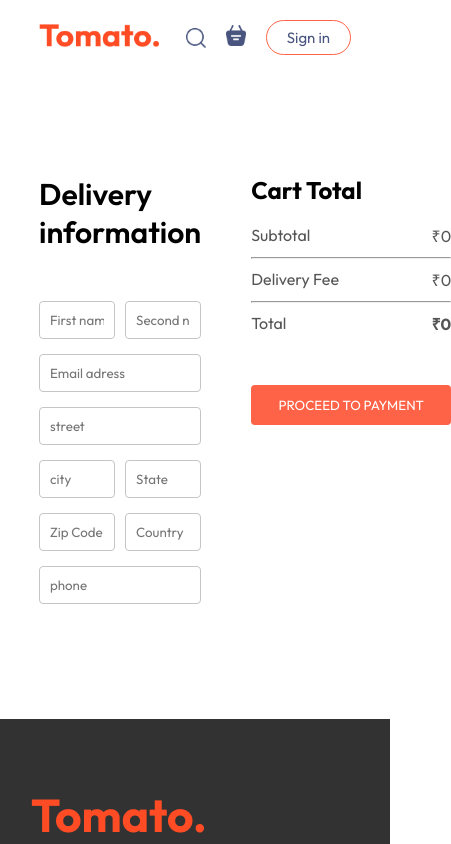
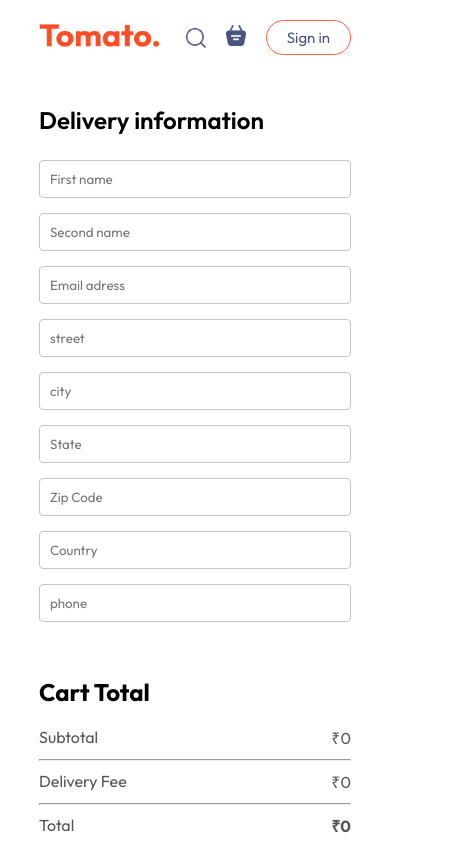
Before and after one commit to dibyendudp12-coder/Food-Delivery-App, a React (Vite) app: page /order in a window 390 px wide. Shown: the top 844 px of the page, 451 px wide, since content can reach past the window. Built offline with nearby package versions, Linux system fonts and the light colour scheme.

Commit message:
fix error

```diff
--- a/src/Pages/PlaceOrder/PlaceOrder.css
+++ b/src/Pages/PlaceOrder/PlaceOrder.css
@@ -1,42 +1,130 @@
-.place-order{
+.place-order {
     display: flex;
-    align-items: start;
+    align-items: flex-start;
     justify-content: space-between;
-    gap:50px;
+    gap: 50px;
     margin-top: 100px;
+    width: 100%;
 }
 
-.place-order-left{
-    width:100%;
-    max-width: max(30%,500px);
 
+
+
+.place-order-left {
+    width: 100%;
+    max-width: 500px;
 }
 
-.place-order-left .title{
+.place-order-left .title {
     font-size: 30px;
     font-weight: 600;
     margin-bottom: 50px;
 }
 
-.place-order-left input{
+.place-order-left input {
     margin-bottom: 15px;
-    width:100%;
+    width: 100%;
     padding: 10px;
-    border:1px solid #c5c5c5;
+    border: 1px solid #c5c5c5;
     border-radius: 4px;
     outline-color: tomato;
+    box-sizing: border-box;
 }
 
-.place-order-left .multi-feilds{
+.place-order-left .multi-feilds {
     display: flex;
-    gap:10px;
+    gap: 10px;
 }
 
-.place-order-right{
-    width:100%;
-    max-width:max(40%,500px);
+.place-order-left .multi-feilds input {
+    width: 50%;
 }
 
-.place-order .cart-total button{
+
+
+
+.place-order-right {
+    width: 100%;
+    max-width: 500px;
+}
+
+.place-order .cart-total button {
     margin-top: 30px;
 }
+
+
+
+
+@media (max-width: 900px) {
+
+    .place-order {
+        gap: 30px;
+    }
+
+    .place-order-left .title {
+        font-size: 28px;
+    }
+
+}
+
+
+
+
+@media (max-width: 750px) {
+
+    .place-order {
+        flex-direction: column;
+        gap: 50px;
+        margin-top: 50px;
+    }
+
+    .place-order-left,
+    .place-order-right {
+        width: 100%;
+        max-width: 100%;
+    }
+
+    .place-order-left .title {
+        font-size: 26px;
+        margin-bottom: 30px;
+    }
+
+    .place-order-left input {
+        width: 100%;
+    }
+
+    .place-order .cart-total {
+        width: 100%;
+    }
+
+}
+
+
+
+
+@media (max-width: 480px) {
+
+    .place-order {
+        margin-top: 30px;
+        gap: 40px;
+    }
+
+    .place-order-left .title {
+        font-size: 24px;
+        margin-bottom: 25px;
+    }
+
+    .place-order-left .multi-feilds {
+        flex-direction: column;
+        gap: 0;
+    }
+
+    .place-order-left .multi-feilds input {
+        width: 100%;
+    }
+
+    .place-order-right {
+        width: 100%;
+    }
+
+}
```
